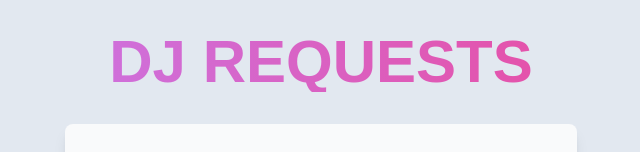
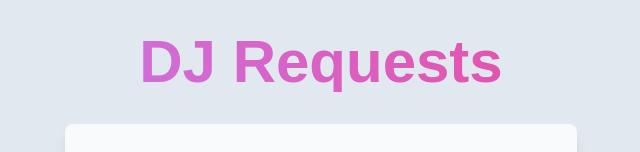
Before and after one commit to tschartman/song-request, a Next.js app: page / in a window 1280 px wide. Shown: the top 152 px of the page, without its empty margins (319-959 px from the left). Built offline with nearby package versions, Linux system fonts and the light colour scheme; no server answers; the database is empty.

Commit message:
small update to deploy

```diff
--- a/src/app/page.js
+++ b/src/app/page.js
@@ -6,7 +6,7 @@ export default function Home() {
       <div className="w-full max-w-4xl">
         <div className="text-center pb-8">
           <h1 className="text-6xl font-extrabold bg-gradient-to-r from-purple-400 via-pink-500 to-red-500 text-transparent bg-clip-text animate-gradient-text">
-            DJ REQUESTS
+            DJ Requests
           </h1>
         </div>
         <div className="flex flex-col items-center min-h-screen">
```
